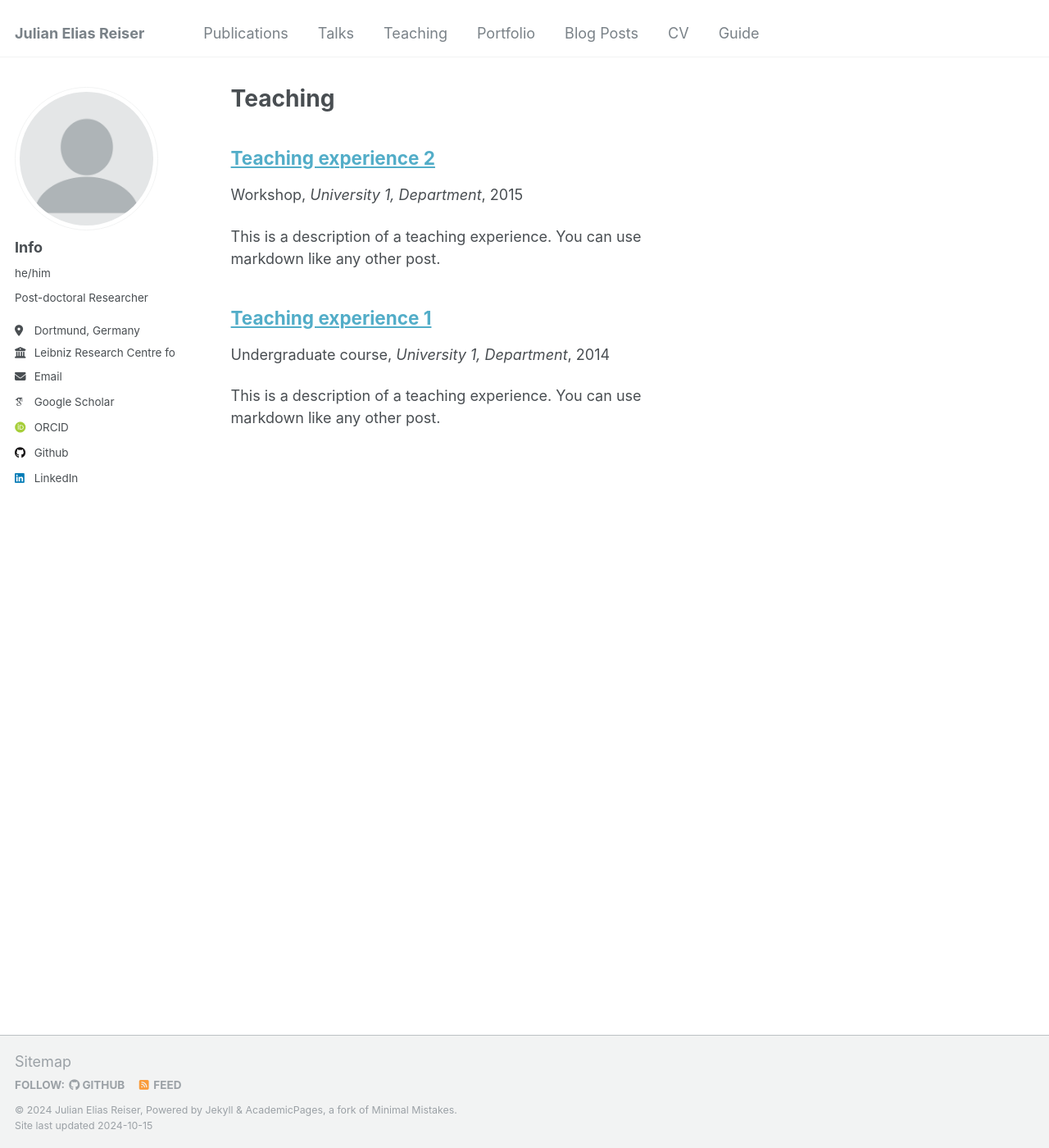
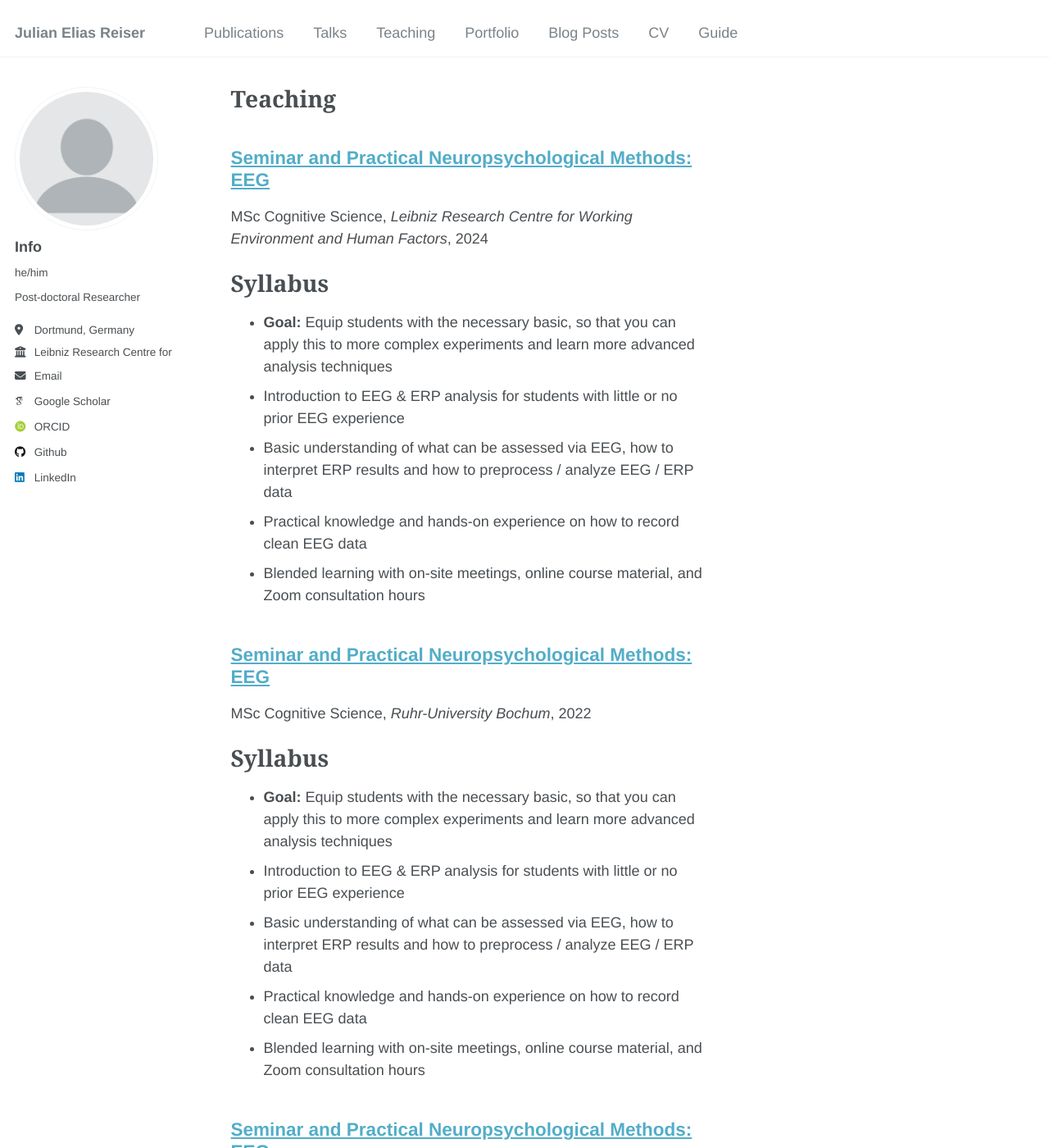
Before and after one commit to julianreiser/julianreiser.github.io, a Jekyll site: the page built from _pages/teaching.html, in a window 1280 px wide and 1400 px high. Shown: the whole window at 82% size. Built offline with Jekyll 4.4.1, drawn with Linux system fonts in a browser that asks for light colours; some web fonts are replaced; some of the changed text lies outside the part shown.

Commit message:
Some changes

```diff
--- a/_pages/cv.md
+++ b/_pages/cv.md
@@ -11,35 +11,54 @@ redirect_from:
 
 Education
 ======
-* Ph.D in Version Control Theory, GitHub University, 2018 (expected)
-* M.S. in Jekyll, GitHub University, 2014
-* B.S. in GitHub, GitHub University, 2012
+* 2021: PhD in Psychology [(Institute of Cognitive Neuroscience)](https://www.ikn.psy.ruhr-uni-bochum.de/indexE.html), Ruhr-University Bochum, Germany
+* 2016: MSc in Psychology, University of Ulm, Germany
+* 2014: BSc in Business Psychology, Leuphana University Lüneburg, Germany
 
 Work experience
 ======
-* Spring 2024: Academic Pages Collaborator
-  * Github University
-  * Duties includes: Updates and improvements to template
+* 2021 - ongoing: Post-doctoral Researcher
+  * Leibniz Research Centre for Working Environment and Human Factors, Dortmund, Germany
+  * Duties includes: [GRAIL laboratory supervision](https://www.ifado.de/en/newsroom/news/grail-29447);
   * Supervisor: The Users
 
-* Fall 2015: Research Assistant
-  * Github University
+* 2019 - ongoing: Lecturer
+  * Institute of Cognitive NeuroscienceRuhr-University Bochum, Germany
+  * Courses:
+    * BSc Business Psychology: Mobile EEG for Measuring Mental Stress
+    * MSc Neuroscience: Seminar & Practical Course for Neuropsychological Measures: EEG
+
+* 2014-2021: Research Assistant / PhD Student
+  * Leibniz Research Centre for Working Environment and Human Factors, Dortmund, Germany
   * Duties included: Merging pull requests
-  * Supervisor: Professor Hub
+  * Supervisor: Prof. Edmund Wascher
 
-* Summer 2015: Research Assistant
-  * Github University
-  * Duties included: Tagging issues
-  * Supervisor: Professor Git
+* 2015: Working Student & Intern
+  * [Mercedes-Benz Tech Innovation GmbH](https://group.mercedes-benz.com/careers/about-us/locations/location-detail-page-5074.html), Ulm, Germany
+  * Duties included: testing & programming of in-vehicle speech assistants
+  * Supervisor: André Berton
+
+* 2014 - 2015: Student Research Assistant
+  * University of Ulm [(Department of Human Factors)](https://www.uni-ulm.de/in/psy-hf/)
+  * Duties included: quantitative experiments; programming of experiments; data analysis; literature search
+  * Supervisor: Prof. Martin Baumann
+
+* 2011 - 2014: Student Research Assistant
+  * Leuphana University Lüneburg [(Institute of Experimental Industrial Psychology)](https://www.leuphana.de/en/institutes/luenelab.html)
+  * Duties included: teaching tutorial classes; conducting quantitative experiments; data analysis; literature search
+  * Supervisor: Prof. Rainer Höger & Dr. Michael Oehl
 
 Skills
 ======
-* Skill 1
-* Skill 2
-  * Sub-skill 2.1
-  * Sub-skill 2.2
-  * Sub-skill 2.3
-* Skill 3
+* Data Science and Analysis
+  * Matlab
+  * Python
+  * R
+* Experimental Psychology: planning and conducting quantitative studies
+* Psychophysiology
+  * EEG
+  * ECG
+  * Eye-Tracking
 
 Publications
 ======
--- a/_sass/_variables.scss
+++ b/_sass/_variables.scss
@@ -13,8 +13,8 @@ $paragraph-indent           : false; // true, false (default)
 $indent-var                 : 1.3em;
 
 /* system typefaces */
-$serif                      : Georgia, Times, serif;
-$sans-serif                 : -apple-system, ".SFNSText-Regular", "San Francisco", "Roboto", "Segoe UI", "Helvetica Neue", "Lucida Grande", Arial, sans-serif;
+$serif                      : Cambria, Georgia, Times, serif;
+$sans-serif                 : "Helvetica Neue", -apple-system, ".SFNSText-Regular", "San Francisco", "Roboto", "Segoe UI", "Lucida Grande", Arial, sans-serif;
 $monospace                  : Monaco, Consolas, "Lucida Console", monospace;
 
 /* sans serif typefaces */
@@ -22,6 +22,7 @@ $sans-serif-narrow          : $sans-serif;
 $helvetica                  : Helvetica, "Helvetica Neue", Arial, sans-serif;
 
 /* serif typefaces */
+$cambria                    : Cambria, serif;
 $georgia                    : Georgia, serif;
 $times                      : Times, serif;
 $bodoni                     : "Bodoni MT", serif;
@@ -29,7 +30,7 @@ $calisto                    : "Calisto MT", serif;
 $garamond                   : Garamond, serif;
 
 $global-font-family         : $sans-serif;
-$header-font-family         : $sans-serif;
+$header-font-family         : $serif;
 $caption-font-family        : $serif;
 
 /* type scale */
--- a/_teaching/2014-spring-teaching-1.md
+++ /dev/null
@@ -1,20 +0,0 @@
----
-title: "Teaching experience 1"
-collection: teaching
-type: "Undergraduate course"
-permalink: /teaching/2014-spring-teaching-1
-venue: "University 1, Department"
-date: 2014-01-01
-location: "City, Country"
----
-
-This is a description of a teaching experience. You can use markdown like any other post.
-
-Heading 1
-======
-
-Heading 2
-======
-
-Heading 3
-======
--- a/_teaching/2015-spring-teaching-2.md
+++ /dev/null
@@ -1,20 +0,0 @@
----
-title: "Teaching experience 2"
-collection: teaching
-type: "Workshop"
-permalink: /teaching/2015-spring-teaching-1
-venue: "University 1, Department"
-date: 2015-01-01
-location: "City, Country"
----
-
-This is a description of a teaching experience. You can use markdown like any other post.
-
-Heading 1
-======
-
-Heading 2
-======
-
-Heading 3
-======
--- /dev/null
+++ b/_teaching/2020-spring-teaching-2.md
@@ -0,0 +1,20 @@
+---
+title: "Seminar and Practical Neuropsychological Methods: EEG"
+collection: teaching
+type: "MSc Cognitive Science"
+permalink: /teaching/2019-spring-teaching-1
+venue: "Ruhr-University Bochum, "
+date: 2020-10-01
+location: "Bochum, Germany"
+---
+
+This is a description of a teaching experience. You can use markdown like any other post.
+
+Heading 1
+======
+
+Heading 2
+======
+
+Heading 3
+======
--- /dev/null
+++ b/_teaching/2022-spring-teaching-3.md
@@ -0,0 +1,54 @@
+---
+title: "Seminar and Practical Neuropsychological Methods: EEG"
+collection: teaching
+type: "MSc Cognitive Science"
+permalink: /teaching/2022-spring-teaching-1
+venue: "Ruhr-University Bochum"
+date: 2022-04-01
+location: "Bochum, Germany"
+---
+
+Syllabus
+======
+* **Goal:** Equip students with the necessary basic, so that you can apply this to more complex experiments and learn more advanced analysis techniques
+* Introduction to EEG & ERP analysis for students with little or no prior EEG experience
+* Basic understanding of what can be assessed via EEG, how to interpret ERP results and how to preprocess / analyze EEG / ERP data
+* Practical knowledge and hands-on experience on how to record clean EEG data
+* Blended learning with on-site meetings, online course material, and Zoom consultation hours
+
+Course Overview
+======
+* Block 1: Pre-Meeting
+    * Introduction / General course overview and course objectives
+* Block 2: EEG-basics & reading assignment
+    * Introduction to EEG basics
+    * Quiz: Introduction to EEG
+    * MATLAB Intro Video
+* Block 3: Data collection in the lab & introduction to our paradigm
+    * Experiment Information
+    * Lecture: What are event-related potentials good for?
+    * Exercise: N2pc & N2ac ERPs
+    * Hands-on sessions in which students learn to conduct an EEG study. Students learn to
+        * prepare the EEG cap and the subject
+        * conduct an EEG experiment and to measure physiological signals
+        * clean the cap and the working environment
+* Block 4: Lecture-videos on main EEG-preprocessing
+    * Filtering
+    * Channel rejection & re-rereferencing
+    * Independent Component Analysis
+    * ICLabel
+* Block 5: EEG Data Analysis & Hands-on Live Coding Session
+    * Preprocessing of EEG data: MATLAB scripts & Questions
+        * Raw Data Exploration
+        * Step-by-step from raw data to preprocessed data
+    * From preprocessed data to analysis (STUDY design & how to quantify ERP components)
+* Block 6: Your turn!
+    * Write the report
+* Block 7: Consultation hour
+    * Questions
+    * Feedback & Evaluation
+    * Outlook: What else is possible with EEG?
+
+Grading
+======
+* Research Report
--- /dev/null
+++ b/_teaching/2024-spring-teaching-4.md
@@ -0,0 +1,51 @@
+---
+title: "Seminar and Practical Neuropsychological Methods: EEG"
+collection: teaching
+type: "MSc Cognitive Science"
+permalink: /teaching/2024-spring-teaching-4
+venue: "Leibniz Research Centre for Working Environment and Human Factors"
+date: 2024-04-01
+location: "Dortmund, Germany"
+---
+
+Syllabus
+======
+* **Goal:** Equip students with the necessary basic, so that you can apply this to more complex experiments and learn more advanced analysis techniques
+* Introduction to EEG & ERP analysis for students with little or no prior EEG experience
+* Basic understanding of what can be assessed via EEG, how to interpret ERP results and how to preprocess / analyze EEG / ERP data
+* Practical knowledge and hands-on experience on how to record clean EEG data
+* Blended learning with on-site meetings, online course material, and Zoom consultation hours
+
+Course Overview
+======
+* Block 1: Pre-Meeting
+    * Introduction / General course overview and course objectives
+* Block 2: Data collection in the lab & introduction to our paradigm
+    * Experiment Information
+    * Lecture: What are event-related potentials good for?
+    * Exercise: N2pc & N2ac ERPs
+    * Hands-on sessions in which students learn to conduct an EEG study. Students learn to
+        * prepare the EEG cap and the subject
+        * conduct an EEG experiment and to measure physiological signals
+        * clean the cap and the working environment
+* Block 4: Lecture-videos on main EEG-preprocessing
+    * Filtering
+    * Channel rejection & re-rereferencing
+    * Independent Component Analysis
+    * ICLabel
+* Block 5: EEG Data Analysis & Hands-on Live Coding Session
+    * Preprocessing of EEG data: MATLAB scripts & Questions
+        * Raw Data Exploration
+        * Step-by-step from raw data to preprocessed data
+    * From preprocessed data to analysis (STUDY design & how to quantify ERP components)
+* Block 6: Your turn!
+    * Write the report
+* Block 7: Consultation hour
+    * Questions
+    * Feedback & Evaluation
+    * Outlook: What else is possible with EEG?
+
+Grading
+======
+* Weekly recap quizzes & overall quiz at the end of the semester
+* Assignments throughout the seminar
```
Also changed, not shown: other parts of _pages/cv.md (+3 -1 lines), _teaching/2021-spring-teaching-1.md (added, +52 -0 lines), 1 other file.
